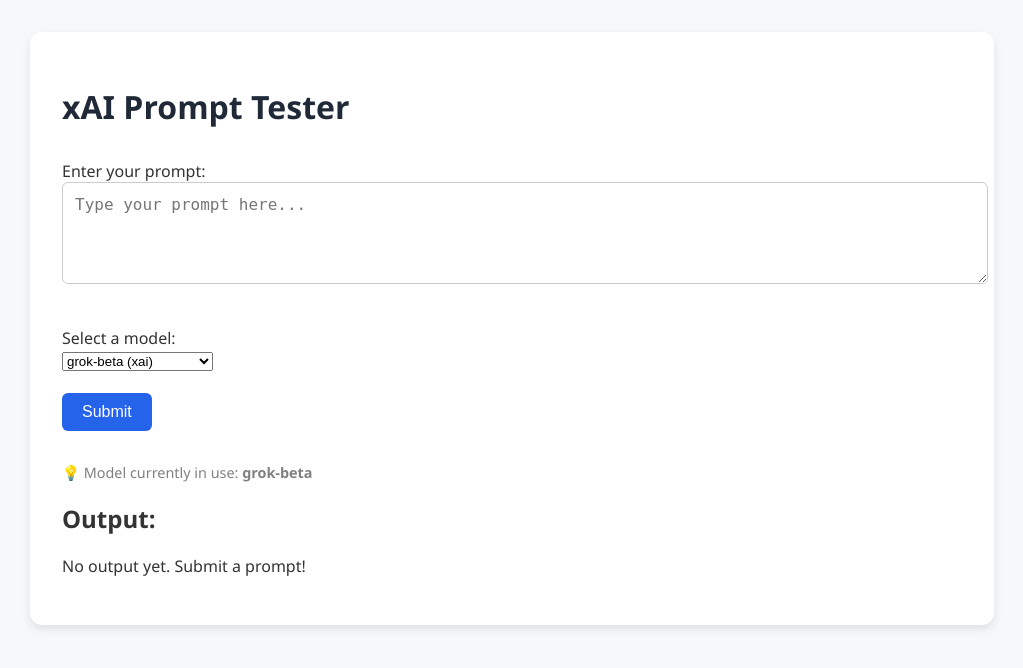
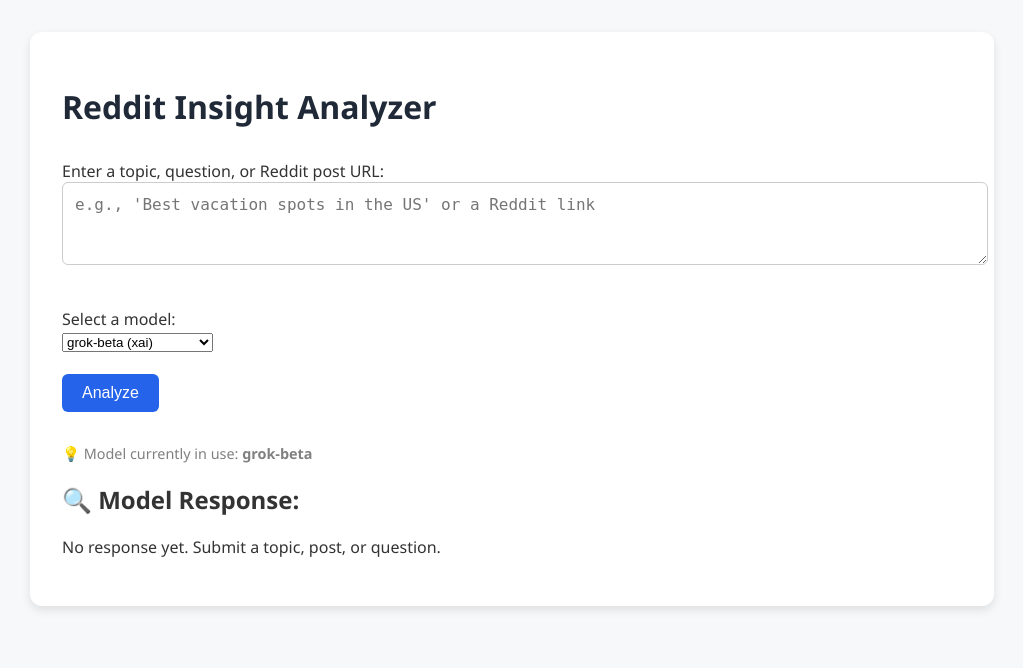
Before and after one commit to clorth0/carbonated, a FastAPI app: page / in a window 1280 px wide. Shown: the top 668 px of the page, without its empty margins (128-1151 px from the left). Run offline with FastAPI, Linux system fonts and the light colour scheme; some libraries are stand-ins or nearby versions.

Commit message:
Updates based on media platform

```diff
--- a/app.py
+++ b/app.py
@@ -1,4 +1,6 @@
 import os
+import re
+from urllib.parse import urlparse
 from fastapi import FastAPI, Request
 from fastapi.responses import HTMLResponse
 from fastapi.templating import Jinja2Templates
@@ -9,21 +11,15 @@
 import bleach
 import logging
 
-# Setup logging
+# Setup
 logging.basicConfig(level=logging.INFO)
 logger = logging.getLogger(__name__)
-
-# Load environment variables
 load_dotenv()
 
-# Initialize FastAPI
 app = FastAPI()
-
-# Templates and static files
 templates = Jinja2Templates(directory="templates")
 app.mount("/static", StaticFiles(directory="static"), name="static")
 
-# Combined list of xAI and OpenAI models
 AVAILABLE_MODELS = [
     {"name": "grok-beta", "provider": "xai"},
     {"name": "grok-3-beta", "provider": "xai"},
@@ -33,7 +29,12 @@
     {"name": "gpt-3.5-turbo", "provider": "openai"}
 ]
 
-# Markdown conversion and sanitization
+def get_provider_for_model(model_name: str) -> str:
+    for model in AVAILABLE_MODELS:
+        if model["name"] == model_name:
+            return model["provider"]
+    return "xai"
+
 def render_markdown_safe(md_text: str) -> str:
     html = markdown.markdown(
         md_text,
@@ -54,58 +55,81 @@
         strip=False
     )
 
-# Provider lookup
-def get_provider_for_model(model_name: str) -> str:
-    for model in AVAILABLE_MODELS:
-        if model["name"] == model_name:
-            return model["provider"]
-    return "xai"  # Default to xAI
+async def fetch_reddit_content(query: str) -> (str, list):
+    posts_summary = []
+    async with httpx.AsyncClient(timeout=20.0) as client:
+        parsed = urlparse(query)
+        if "reddit.com" in parsed.netloc and "comments" in parsed.path:
+            post_id_match = re.search(r"/comments/([a-z0-9]+)/", parsed.path)
+            if post_id_match:
+                post_id = post_id_match.group(1)
+                url = f"https://api.pushshift.io/reddit/submission/search/?ids={post_id}"
+                res = await client.get(url)
+                if res.status_code == 200:
+                    posts = res.json().get("data", [])
+                    if posts:
+                        post = posts[0]
+                        summary = f"**{post.get('title', '')}**\n{post.get('selftext', '')}"
+                        posts_summary.append(summary)
+                        return summary, posts_summary
+                return "", []
 
-# GET route
+        search_url = f"https://api.pushshift.io/reddit/search/submission"
+        params = {"q": query, "size": 5, "sort": "desc", "sort_type": "score"}
+        res = await client.get(search_url, params=params)
+        if res.status_code == 200:
+            posts = res.json().get("data", [])
+            if posts:
+                summary = "\n\n".join(
+                    f"**{p.get('title', '')}**\n{p.get('selftext', '')}" for p in posts
+                )
+                posts_summary = [f"**{p.get('title', '')}**\n{p.get('selftext', '')}" for p in posts]
+                return summary, posts_summary
+        return "", []
+
 @app.get("/", response_class=HTMLResponse)
 async def home(request: Request):
     return templates.TemplateResponse("index.html", {
         "request": request,
-        "prompt": "",
+        "user_input": "",
         "result": "",
         "model": "grok-beta",
-        "available_models": AVAILABLE_MODELS
+        "available_models": AVAILABLE_MODELS,
+        "threads": []
     })
 
-# POST route
 @app.post("/", response_class=HTMLResponse)
 async def generate(request: Request):
     form = await request.form()
-    prompt = form.get("prompt", "").strip()
+    user_input = form.get("user_input", "").strip()
     selected_model = form.get("model", "grok-beta").strip()
     provider = get_provider_for_model(selected_model)
     output = ""
 
-    if not prompt:
-        output = "No prompt provided."
+    if not user_input:
+        output = "Please enter a topic, Reddit post URL, or a question."
         return templates.TemplateResponse("index.html", {
             "request": request,
-            "prompt": prompt,
+            "user_input": user_input,
             "result": output,
             "model": selected_model,
-            "available_models": AVAILABLE_MODELS
+            "available_models": AVAILABLE_MODELS,
+            "threads": []
         })
 
-    # System prompt for consistent behavior
+    reddit_context, threads = await fetch_reddit_content(user_input)
+
     messages = [
         {
             "role": "system",
-            "content": (
-                "You are an assistant that prioritizes truth above all. "
-                "Always provide direct, candid, and intellectually honest responses. "
-                "Avoid hedging. Clearly state when information is uncertain or not available. "
-                "Support your answers with reasoning and facts when possible."
-            )
+            "content": "You are a helpful assistant. If Reddit content is provided, use it to inform your answer. Otherwise, do your best based on the user input."
         },
-        {"role": "user", "content": prompt}
+        {
+            "role": "user",
+            "content": f"Reddit context:\n{reddit_context}\n\nUser's Input:\n{user_input}"
+        }
     ]
 
-    # Determine API and headers
     try:
         if provider == "xai":
             api_url = "https://api.x.ai/v1/chat/completions"
@@ -113,53 +137,37 @@
                 "Authorization": f"Bearer {os.getenv('XAI_API_KEY')}",
                 "Content-Type": "application/json"
             }
-            payload = {
-                "model": selected_model,
-                "messages": messages,
-                "stream": False,
-                "temperature": 0.7
-            }
-
-        elif provider == "openai":
+        else:
             api_url = "https://api.openai.com/v1/chat/completions"
             headers = {
                 "Authorization": f"Bearer {os.getenv('OPENAI_API_KEY')}",
                 "Content-Type": "application/json"
             }
-            payload = {
-                "model": selected_model,
-                "messages": messages,
-                "temperature": 0.7
-            }
 
-        else:
-            raise ValueError(f"Unsupported provider: {provider}")
+        payload = {
+            "model": selected_model,
+            "messages": messages,
+            "temperature": 0.7
+        }
 
         async with httpx.AsyncClient(timeout=60.0) as client:
             response = await client.post(api_url, json=payload, headers=headers)
 
-        logger.info(f"{provider.upper()} API status: {response.status_code}")
-
         if response.status_code == 200:
             raw = response.json().get("choices", [{}])[0].get("message", {}).get("content", "")
-            if not raw:
-                output = "<p>No content returned. The model may have been unable to generate a reply.</p>"
-            else:
-                output = render_markdown_safe(raw)
+            output = render_markdown_safe(raw) if raw else "No content returned from the model."
         else:
             output = f"<p>Error {response.status_code}: {response.text}</p>"
 
-    except httpx.TimeoutException:
-        logger.error("Request timed out.")
-        output = "Error: API request timed out."
     except Exception as e:
         logger.error(f"Unexpected error: {str(e)}")
         output = f"Unexpected error: {str(e)}"
 
     return templates.TemplateResponse("index.html", {
         "request": request,
-        "prompt": prompt,
+        "user_input": user_input,
         "result": output,
         "model": selected_model,
-        "available_models": AVAILABLE_MODELS
+        "available_models": AVAILABLE_MODELS,
+        "threads": threads
     })
--- a/templates/index.html
+++ b/templates/index.html
@@ -2,15 +2,17 @@
 <html lang="en">
 <head>
     <meta charset="UTF-8">
-    <title>xAI Prompt Tester</title>
+    <title>Reddit Insight Analyzer</title>
     <link rel="stylesheet" href="/static/styles.css">
 </head>
 <body>
     <div class="container">
-        <h1>xAI Prompt Tester</h1>
+        <h1>Reddit Insight Analyzer</h1>
+
         <form method="POST" action="/">
-            <label for="prompt">Enter your prompt:</label><br>
-            <textarea id="prompt" name="prompt" rows="4" cols="50" placeholder="Type your prompt here...">{{ prompt | default('') }}</textarea><br><br>
+            <label for="user_input">Enter a topic, question, or Reddit post URL:</label><br>
+            <textarea id="user_input" name="user_input" rows="3" cols="60"
+                      placeholder="e.g., 'Best vacation spots in the US' or a Reddit link">{{ user_input | default('') }}</textarea><br><br>
 
             <label for="model">Select a model:</label><br>
             <select id="model" name="model">
@@ -21,19 +23,30 @@
                 {% endfor %}
             </select><br><br>
 
-            <button type="submit">Submit</button>
+            <button type="submit">Analyze</button>
         </form>
 
         <p style="font-size: 0.9em; color: gray;">
             💡 Model currently in use: <strong>{{ model }}</strong>
         </p>
 
-        <h2>Output:</h2>
+        {% if threads %}
+            <h2>🧵 Reddit Threads Used:</h2>
+            <div class="reddit-threads">
+                {% for t in threads %}
+                    <div class="thread" style="margin-bottom: 1em;">
+                        <pre>{{ t }}</pre>
+                    </div>
+                {% endfor %}
+            </div>
+        {% endif %}
+
+        <h2>🔍 Model Response:</h2>
         <div class="output">
             {% if result %}
                 <div class="rendered-output">{{ result | safe }}</div>
             {% else %}
-                <p>No output yet. Submit a prompt!</p>
+                <p>No response yet. Submit a topic, post, or question.</p>
             {% endif %}
         </div>
     </div>
```
